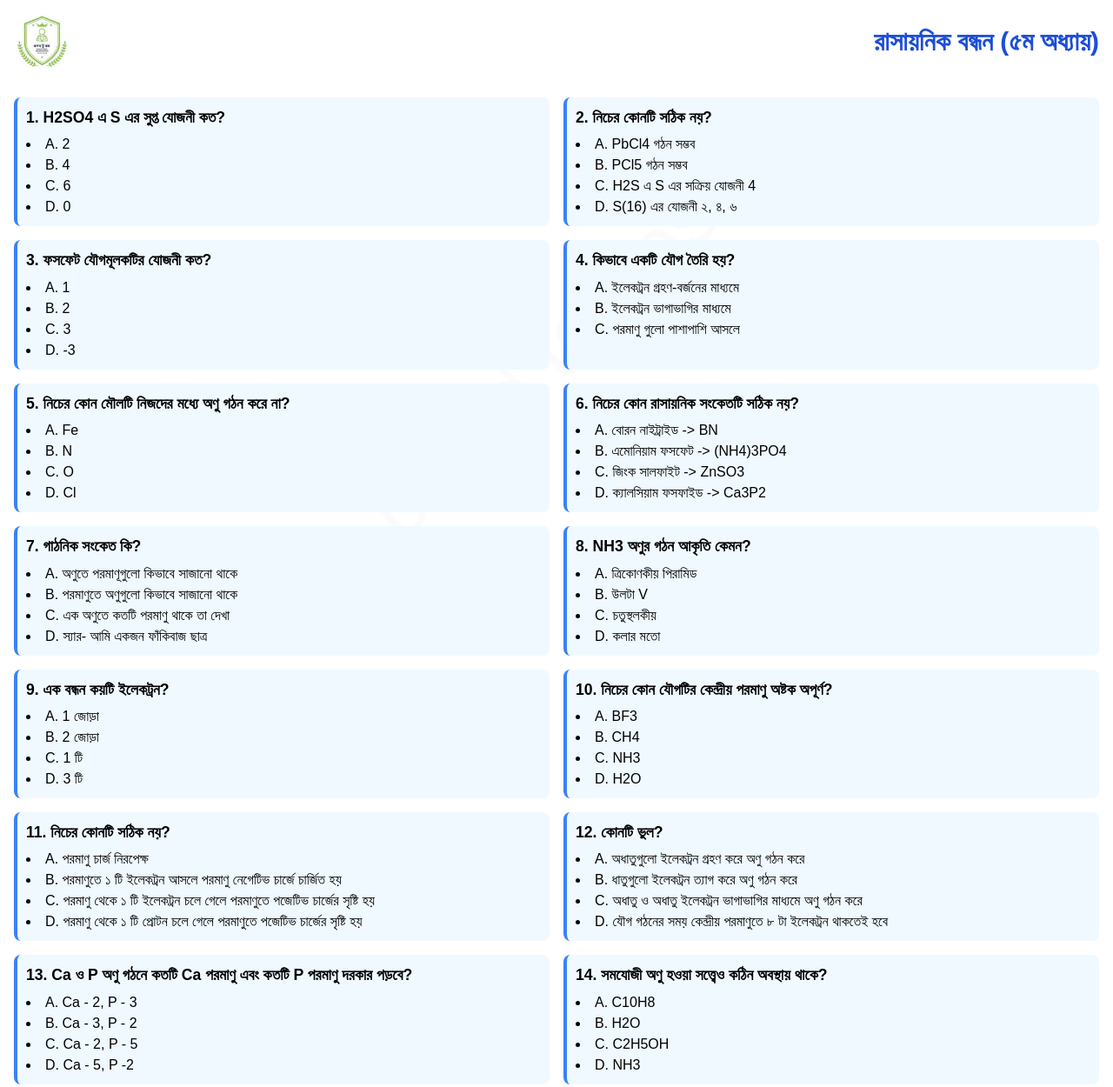
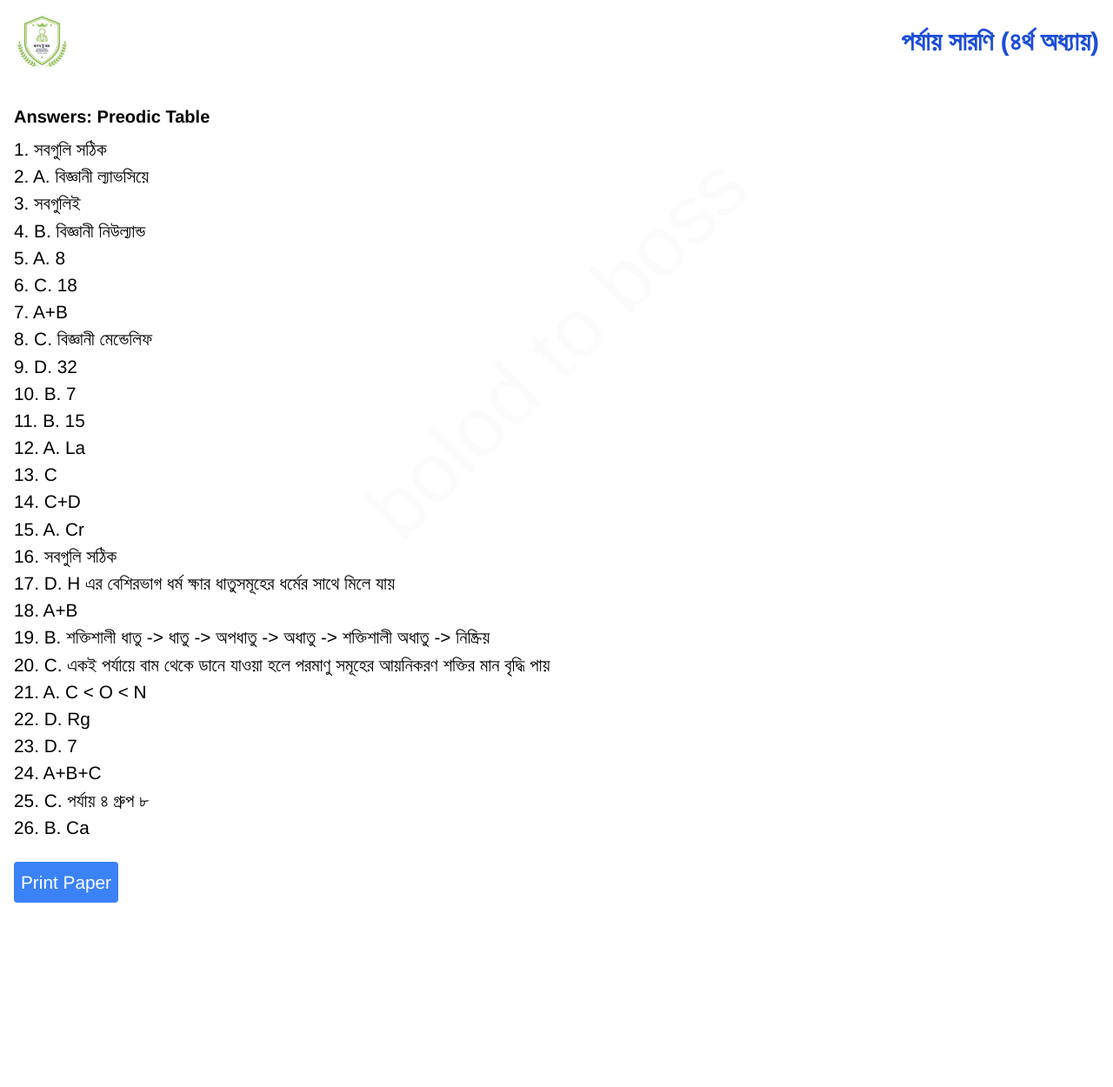
Before and after one commit to codebymojnu/print-mcq, a plain HTML site: page index.html in a window 1280 px wide. Shown: the top 1250 px of the page at 87% size. After the commit the page ends 1054 px from the top, so only its background shows below. Drawn offline with nearby package versions, Linux system fonts and the light colour scheme; a web font is replaced by a local one.

Commit message:
update code

```diff
--- a/index.html
+++ b/index.html
@@ -1,29 +1,34 @@
 <!DOCTYPE html>
 <html lang="en">
+
 <head>
     <meta charset="UTF-8">
     <meta name="viewport" content="width=device-width, initial-scale=1.0">
     <title>MCQ Paper</title>
+    <link href="https://fonts.googleapis.com/css2?family=Google+Sans&display=swap" rel="stylesheet">
     <link href="https://cdn.jsdelivr.net/npm/tailwindcss@2.2.19/dist/tailwind.min.css" rel="stylesheet">
     <link rel="stylesheet" href="styles.css">
+
 </head>
+
 <body>
     <div class="container mx-auto p-4">
         <!-- Exam Header -->
         <div class="flex justify-between items-center mb-8">
             <img src="logo.jpg" alt="Logo" class="h-16">
-            <h1 class="text-3xl font-bold text-blue-700">রাসায়নিক বন্ধন (৫ম অধ্যায়)</h1>
+            <h1 class="text-3xl font-bold text-blue-700">পর্যায় সারণি (৪র্থ অধ্যায়)</h1>
         </div>
         <div class="watermark">bolod to boss</div>
-        <div id="mcq-paper" class="grid grid-cols-1 md:grid-cols-2 gap-4">
+        <div id="mcq-paper" class="grid grid-cols-1 md:grid-cols-2 gap-4 hidden">
             <!-- Questions will be injected here by JavaScript -->
         </div>
-        <div id="answers" class="mt-4">
-            <h2 class="text-xl font-bold mb-2">Sample Answers:</h2>
+        <div id="answers" class="mt-4 ">
+            <h2 class="text-xl font-bold mb-2">Answers: Preodic Table</h2>
             <div id="answers-list"></div>
         </div>
         <button id="print-btn" class="no-print mt-4 p-2 bg-blue-500 text-white rounded">Print Paper</button>
     </div>
     <script src="script.js"></script>
 </body>
+
 </html>
--- /dev/null
+++ b/questions.4.json
@@ -0,0 +1,197 @@
+[
+  {
+    "question": "পর্যায় সারণি থেকে একজন শিক্ষার্থী কিভাবে উপকৃত হবে?",
+    "options": [
+      "অল্প সময়ে পৃথিবীর সকল পদার্থ সম্পর্কে সম্যক ধারণা পাবে",
+      "শুধুমাত্র মৌলিক পদার্থের ধর্ম সম্পর্কে জানতে পারবে",
+      "নতুন একটি পদার্থ আবিষ্কার করতে সাহায্য করবে"
+    ],
+    "correctAnswer": "সবগুলি সঠিক"
+  },
+  {
+    "question": "সর্বপ্রথম মৌলসমূহকে ধাতু এবং অধাতু এই দুইভাগে ভাগ করেন?",
+    "options": [
+      "বিজ্ঞানী ল্যাভসিয়ে",
+      "বিজ্ঞানী ডোবেরাইনার",
+      "বিজ্ঞানী মেন্ডেলিফ",
+      "বিজ্ঞানী হেনরি মোসলে"
+    ],
+    "correctAnswer": "A. বিজ্ঞানী ল্যাভসিয়ে"
+  },
+  {
+    "question": "নিচের কোন মৌলত্রয়ী ডোবেরাইনের ত্রয়ী সূত্র মেনে চলে?",
+    "options": [
+      "লিথিয়াম, সোডিয়াম, পটাশিয়াম",
+      "ক্যালসিয়াম, স্ট্রোনসিয়াম, বেরিয়াম",
+      "ক্লোরিন, ব্রোমিন, আয়োডিন"
+    ],
+    "correctAnswer": "সবগুলিই"
+  },
+  {
+    "question": "অষ্টক সূত্র প্রদান করেন?",
+    "options": [
+      "বিজ্ঞানী ল্যাভসিয়ে",
+      "বিজ্ঞানী নিউল্যান্ড",
+      "বিজ্ঞানী মেন্ডেলিফ",
+      "বিজ্ঞানী হেনরি মোসলে"
+    ],
+    "correctAnswer": "B. বিজ্ঞানী নিউল্যান্ড"
+  },
+  {
+    "question": "মেন্ডেলিফ পর্যায় সারণিতে কয়টি কলাম রেখেছিলেন?",
+    "options": ["8", "9", "0", "18"],
+    "correctAnswer": "A. 8"
+  },
+  {
+    "question": "পর্যায় সারণিতে মোট কয়টি মৌল অধাতু?",
+    "options": ["16", "20", "18", "14"],
+    "correctAnswer": "C. 18"
+  },
+  {
+    "question": "নিচের কোন মৌলদ্বয়ের ক্ষেত্রে মেন্ডেলিফের সূত্রের ত্রুটি পরিলক্ষিত হয়?",
+    "options": [
+      "আর্গন ও পটাশিয়াম",
+      "টেলুরিয়াম ও আয়োডিন",
+      "নাইট্রোজেন ও অক্সিজেন"
+    ],
+    "correctAnswer": "A+B"
+  },
+  {
+    "question": "পর্যায় সারণির জনক কে?",
+    "options": [
+      "বিজ্ঞানী ল্যাভসিয়ে",
+      "বিজ্ঞানী ডোবেরাইনার",
+      "বিজ্ঞানী মেন্ডেলিফ",
+      "বিজ্ঞানী হেনরি মোসলে"
+    ],
+    "correctAnswer": "C. বিজ্ঞানী মেন্ডেলিফ"
+  },
+
+  {
+    "question": "পর্যায় সারণির ৩ নম্বর কলামে কয়টি মৌল রয়েছে?",
+    "options": ["16", "18", "8", "32"],
+    "correctAnswer": "D. 32"
+  },
+  {
+    "question": "পর্যায় সারণিতে ১৬ নম্বর কলামে কয়টি মৌল আছে?",
+    "options": ["4", "16", "7", "6"],
+    "correctAnswer": "B. 7"
+  },
+  {
+    "question": "ল্যান্থানাইড সারির মৌল কয়টি?",
+    "options": ["16", "15", "14", "32"],
+    "correctAnswer": "B. 15"
+  },
+  {
+    "question": "ল্যান্থানাইড সারির ১ম মৌলের প্রতীক কি?",
+    "options": ["La", "Lu", "Ac", "Lr"],
+    "correctAnswer": "A. La"
+  },
+  {
+    "question": "K মৌলটির পর্যায় সারণিতে ৪ নম্বর পর্যায়ে অবস্থিত কেন?",
+    "options": [
+      "মৌলটির শেষ শক্তিস্তরে ৪ টি ইলেকট্রন থাকে",
+      "মৌলটির p অরবিটালে ৪ টি ইলেকট্রন আছে",
+      "মৌলটির সর্বঃবহিস্থ শক্তিস্তর ৪",
+      "মৌলটির সর্বশেষ ইলেকট্রন ৪ নম্বর শক্তিস্তরে অবস্থান করে"
+    ],
+    "correctAnswer": "C"
+  },
+  {
+    "question": "s + p + 10; এর নিয়মে নিচের কোন মৌলটির গ্রুপ নম্বর নির্ধারিত হবে?",
+    "options": ["Mg", "Fe", "Al", "S"],
+    "correctAnswer": "C+D"
+  },
+  {
+    "question": "s + d; এর নিয়মে কোন মৌলটির গ্রুপ নম্বর নির্ধারিত হয়?",
+    "options": ["Cr", "Ca", "S", "B"],
+    "correctAnswer": "A. Cr"
+  },
+  {
+    "question": "ইলেকট্রন বিন্যাসই পর্যায় সারণির মূল ভিত্তি কেন?",
+    "options": [
+      "মৌলের অবস্থান নির্ণয় করা যায়",
+      "মৌলের ধর্মের ব্যাখ্যা করা যায়",
+      "মৌল কি ধরণের যৌগ গঠন করবে তা বোঝা যায়"
+    ],
+    "correctAnswer": "সবগুলি সঠিক"
+  },
+  {
+    "question": "হাইড্রোজেনের অবস্থান গ্রুপ ১ এ দেয়ার কারণ কি?",
+    "options": [
+      "হাইড্রোজেন একটি অধাতু তাই",
+      "H 1টি ইলেকট্রন গ্রহণ করতে পারে বলে",
+      "H এর সর্বোঃবহিস্থ শক্তিস্তরে ১ টি ইলেকট্রন থাকে",
+      "H এর বেশিরভাগ ধর্ম ক্ষার ধাতুসমূহের ধর্মের সাথে মিলে যায়"
+    ],
+    "correctAnswer": "D. H এর বেশিরভাগ ধর্ম ক্ষার ধাতুসমূহের ধর্মের সাথে মিলে যায়"
+  },
+  {
+    "question": "নিচের কোনটি সঠিক?",
+    "options": [
+      "He এর অবস্থান পর্যায় সারণির ১৮ নম্বর গ্রুপে",
+      "পর্যায় সারণির সৌন্দর্য রক্ষার্থে ল্যান্থানাইড এবং এক্টানাইড সারি তৈরি হয়েছে",
+      "He এর অবস্থান পর্যায় সারণির 2 নম্বর গ্রুপে"
+    ],
+    "correctAnswer": "A+B"
+  },
+  {
+    "question": "একই পর্যায়ে বাম থেকে ডানে গেলে নিচের কোন ক্রমটি সঠিক?",
+    "options": [
+      "শক্তিশালী অধাতু -> অধাতু -> অপধাতু -> ধাতু -> শক্তিশালী ধাতু -> নিষ্ক্রিয়",
+      "শক্তিশালী ধাতু -> ধাতু -> অপধাতু -> অধাতু -> শক্তিশালী অধাতু -> নিষ্ক্রিয়",
+      "ধাতু -> শক্তিশালী ধাতু -> অপধাতু -> শক্তিশালী অধাতু -> অধাতু -> নিষ্ক্রিয়",
+      "আজ আমার মন ভাল নেই"
+    ],
+    "correctAnswer": "B. শক্তিশালী ধাতু -> ধাতু -> অপধাতু -> অধাতু -> শক্তিশালী অধাতু -> নিষ্ক্রিয়"
+  },
+  {
+    "question": "নিচের কোনটি ভুল নয়?",
+    "options": [
+      "একই পর্যায়ে বাম থেকে ডানে যাওয়া হলে পরমাণু সমূহের আকার বৃদ্ধি পেতে থাকে",
+      "একই পর্যায়ে বাম থেকে ডানে যাওয়া হলে পরমাণু সমূহের তড়িৎ ঋণাত্মকতা কমতে থাকে",
+      "একই পর্যায়ে বাম থেকে ডানে যাওয়া হলে পরমাণু সমূহের আয়নিকরণ শক্তির মান বৃদ্ধি পায়",
+      "একই গ্রুপ উপর থেকে নিচে যাওয়া হলে পরমাণু সমূহের ইলেকট্রন আসক্তির মান বৃদ্ধি পায়"
+    ],
+    "correctAnswer": "C. একই পর্যায়ে বাম থেকে ডানে যাওয়া হলে পরমাণু সমূহের আয়নিকরণ শক্তির মান বৃদ্ধি পায়"
+  },
+  {
+    "question": "আয়নিকরণ শক্তির সঠিক ক্রম কোনটি?",
+    "options": ["C < O < N", "Li < Be < B", "C < N < O", "Br > Cl > F"],
+    "correctAnswer": "A. C < O < N"
+  },
+  {
+    "question": "নিচের কোনটি মুদ্রা ধাতু নয়?",
+    "options": ["Cu", "Ag", "Au", "Rg"],
+    "correctAnswer": "D. Rg"
+  },
+  {
+    "question": "হ্যালোজেন মৌল কয়টি?",
+    "options": ["4", "8", "6", "7"],
+    "correctAnswer": "D. 7"
+  },
+  {
+    "question": "অবস্থান ধাতুর বৈশিষ্ট্য কোনটি?",
+    "options": [
+      "৩ থেকে ১২ গ্রুপের মৌল",
+      "এদের যৌগ রঙ্গিন হয়",
+      "প্রভাবক হিসেবে কাজ করে"
+    ],
+    "correctAnswer": "A+B+C"
+  },
+  {
+    "question": "Fe এর পর্যায় সারণিতে অবস্থান হবে____",
+    "options": [
+      "পর্যায় ৪ গ্রুপ ৭",
+      "পর্যায় ৩ গ্রুপ ৮",
+      "পর্যায় ৪ গ্রুপ ৮",
+      "পর্যায় ৩ গ্রুপ ৭"
+    ],
+    "correctAnswer": "C. পর্যায় ৪ গ্রুপ ৮"
+  },
+  {
+    "question": "নিচের কোন মৌলটির অবস্থান পর্যায় সারণির গ্রুপ ২ এবং পর্যায় ৪ এ?",
+    "options": ["Mg", "Ca", "B", "S"],
+    "correctAnswer": "B. Ca"
+  }
+]
--- a/questions.json
+++ /dev/null
@@ -1,125 +0,0 @@
-[
-    {
-      "question": "H2SO4 এ S এর সুপ্ত যোজনী কত?",
-      "options": ["2", "4", "6", "0"],
-      "correctAnswer": "D. 0"
-    },
-    {
-      "question": "নিচের কোনটি সঠিক নয়?",
-      "options": [
-        "PbCl4 গঠন সম্ভব",
-        "PCl5 গঠন সম্ভব",
-        "H2S এ S এর সক্রিয় যোজনী 4",
-        "S(16) এর যোজনী ২, ৪, ৬"
-      ],
-      "correctAnswer": "উত্তর নেই"
-    },
-    {
-      "question": "ফসফেট যৌগমূলকটির যোজনী কত?",
-      "options": ["1", "2", "3", "-3"],
-      "correctAnswer": "C. 3"
-    },
-    {
-      "question": "কিভাবে একটি যৌগ তৈরি হয়?",
-      "options": [
-        "ইলেকট্রন গ্রহণ-বর্জনের মাধ্যমে",
-        "ইলেকট্রন ভাগাভাগির মাধ্যমে",
-        "পরমাণু গুলো পাশাপাশি আসলে"
-      ],
-      "correctAnswer": "সবগুলি"
-    },
-    {
-      "question": "নিচের কোন মৌলটি নিজদের মধ্যে অণু গঠন করে না?",
-      "options": ["Fe", "N", "O", "Cl"],
-      "correctAnswer": "A. Fe"
-    },
-    {
-      "question": "নিচের কোন রাসায়নিক সংকেতটি সঠিক নয়?",
-      "options": [
-        "বোরন নাইট্রাইড -> BN",
-        "এমোনিয়াম ফসফেট -> (NH4)3PO4",
-        "জিংক সালফাইট -> ZnSO3",
-        "ক্যালসিয়াম ফসফাইড -> Ca3P2"
-      ],
-      "correctAnswer": "সবগুলিই সঠিক"
-    },
-    {
-      "question": "গাঠনিক সংকেত কি?",
-      "options": [
-        "অণুতে পরমাণূগুলো কিভাবে সাজানো থাকে",
-        "পরমাণুতে অণুগুলো কিভাবে সাজানো থাকে",
-        "এক অণুতে কতটি পরমাণু থাকে তা দেখা",
-        "স্যার- আমি একজন ফাঁকিবাজ ছাত্র"
-      ],
-      "correctAnswer": "অণুতে পরমাণূগুলো কিভাবে সাজানো থাকে তা প্রকাশ করা"
-    },
-    {
-      "question": "NH3 অণুর গঠন আকৃতি কেমন?",
-      "options": [
-        "ত্রিকোণকীয় পিরামিড",
-        "উলটা V",
-        "চতুস্থলকীয়",
-        "কলার মতো"
-      ],
-      "correctAnswer": "ত্রিকোণকীয় পিরামিড"
-    },
-    {
-      "question": "এক বন্ধন কয়টি ইলেকট্রন?",
-      "options": ["1 জোড়া", "2 জোড়া", "1 টি", "3 টি"],
-      "correctAnswer": "1 জোড়া"
-    },
-    {
-      "question": "নিচের কোন যৌগটির কেন্দ্রীয় পরমাণু অষ্টক অপূর্ণ?",
-      "options": ["BF3", "CH4", "NH3", "H2O"],
-      "correctAnswer": "BF3"
-    },
-    {
-      "question": "নিচের কোনটি সঠিক নয়?",
-      "options": [
-        "পরমাণু চার্জ নিরপেক্ষ",
-        "পরমাণুতে ১ টি ইলেকট্রন আসলে পরমাণু নেগেটিভ চার্জে চার্জিত হয়",
-        "পরমাণু থেকে ১ টি ইলেকট্রন চলে গেলে পরমাণুতে পজেটিভ চার্জের সৃষ্টি হয়",
-        "পরমাণু থেকে ১ টি প্রোটন চলে গেলে পরমাণুতে পজেটিভ চার্জের সৃষ্টি হয়"
-      ],
-      "correctAnswer": "পরমাণু থেকে ১ টি প্রোটন চলে গেলে পরমাণুতে পজেটিভ চার্জের সৃষ্টি হয়"
-    },
-    {
-      "question": "কোনটি ভুল?",
-      "options": [
-        "অধাতুগুলো ইলেকট্রন গ্রহণ করে অণু গঠন করে",
-        "ধাতুগুলো ইলেকট্রন ত্যাগ করে অণু গঠন করে",
-        "অধাতু ও অধাতু ইলেকট্রন ভাগাভাগির মাধ্যমে অণু গঠন করে",
-        "যৌগ গঠনের সময় কেন্দ্রীয় পরমাণুতে ৮ টা ইলেকট্রন থাকতেই হবে"
-      ],
-      "correctAnswer": "যৌগ গঠনের সময় কেন্দ্রীয় পরমাণুতে ৮ টা ইলেকট্রন থাকতেই হবে"
-    },
-    {
-      "question": "Ca ও P অণু গঠনে কতটি Ca পরমাণু এবং কতটি P পরমাণু দরকার পড়বে?",
-      "options": [
-        "Ca - 2, P - 3",
-        "Ca - 3, P - 2",
-        "Ca - 2, P - 5",
-        "Ca - 5, P -2"
-      ],
-      "correctAnswer": "Ca - 3, P - 2"
-    },
-    {
-      "question": "সমযোজী অণু হওয়া সত্ত্বেও কঠিন অবস্থায় থাকে?",
-      "options": ["C10H8", "H2O", "C2H5OH", "NH3"],
-      "correctAnswer": "C10H8"
-    },
-    {
-      "question": "সমযোজী যৌগের ক্ষেত্রে কোনটি সঠিক?",
-      "options": [
-        "গলানাংক ও স্ফুটনাংক অনেক কম",
-        "সাধারণত পানিতে দ্রবীভূত হয়",
-        "দু-একটি ব্যাতিক্রম ছাড়া সবাই বিদ্যুৎ পরিবহন করে"
-      ],
-      "correctAnswer": "গলানাংক ও স্ফুটনাংক অনেক কম"
-    },
-    {
-      "question": "কোনটি পোলার যৌগ নয়?",
-      "options": ["H2O", "CH3OH", "CO2", "HF"],
-      "correctAnswer": "CO2"
-    }
-  ]
--- a/script.js
+++ b/script.js
@@ -1,6 +1,6 @@
 // script.js
 document.addEventListener('DOMContentLoaded', () => {
-    fetch('questions.json')
+    fetch('questions.4.json')
         .then(response => response.json())
         .then(data => {
             const mcqPaper = document.getElementById('mcq-paper');
@@ -20,6 +20,7 @@ document.addEventListener('DOMContentLoaded', () => {
 
                 item.options.forEach((option, i) => {
                     const listItem = document.createElement('li');
+                    listItem.style.listStyleType = 'none';
                     listItem.textContent = `${String.fromCharCode(65 + i)}. ${option}`;
                     optionsList.appendChild(listItem);
                 });
--- a/styles.css
+++ b/styles.css
@@ -1,24 +1,18 @@
-/* Tailwind CSS CDN should be linked in HTML for utility classes */
-
 body {
-    font-family: 'Arial', sans-serif;
+  font-family: "Google Sans", "Helvetica Neue", sans-serif;
+  font-size: 1.3rem;
 }
 
 /* Watermark styling */
 .watermark {
   position: fixed;
-    top: 0;
-    left: 0;
-    right: 0;
-    bottom: 0;
+  top: 50%;
+  left: 50%;
+  transform: translate(-50%, -50%) rotate(-45deg);
   opacity: 0.1;
   font-size: 6rem;
   color: #d3d3d3;
   z-index: -1;
-    transform: rotate(-45deg);
-    display: flex;
-    justify-content: center;
-    align-items: center;
   pointer-events: none;
 }
 
@@ -54,50 +48,63 @@ body {
 
 /* Print-specific styles */
 @media print {
-    /* Hide all elements that are not part of the paper */
   body * {
     visibility: hidden;
   }
 
-    /* Ensure only the container with the paper content is visible */
-    .container, .container * {
+  .container,
+  .container * {
     visibility: visible;
   }
 
-    /* Hide the print button */
   .no-print {
     display: none;
   }
 
-    /* Prevent page breaks inside questions */
   .question {
+    display: none;
     page-break-inside: avoid;
+    margin-top: 120px;
   }
 
-    /* Ensure the paper layout fills the page nicely */
-    .container {
-        position: absolute;
-        left: 0;
-        top: 0;
-        width: 100%;
-        margin: 0;
-        padding: 20px;
-        border: none;
-        box-shadow: none;
+  @page {
+    margin-top: 0; /* Add some top margin for the header */
+    margin-bottom: 0; /* Add some bottom margin */
   }
 
-    /* Hide browser's default header and footer (time, date, URL) */
-    @page {
-        margin-top: 0;
-        margin-bottom: 0;
+  /* Ensure header is repeated on every page */
+  .container:before {
+    content: "";
+    display: block;
+
+    height: 1.5cm;
   }
 
-    /* Watermark should be less intense on print */
-    .watermark {
-        opacity: 0.5;
+  .flex {
+    display: flex;
+    justify-content: space-between;
+    align-items: center;
+    position: fixed;
+    top: 0;
+    left: 0;
+    right: 0;
+    padding: 10px 20px;
+    background-color: white;
+    margin-top: 0px;
   }
 
-    /* Adjust grid layout for equal columns */
+  .watermark {
+    position: fixed;
+    top: 50%;
+    left: 50%;
+    transform: translate(-50%, -50%) rotate(-45deg);
+    opacity: 0.1;
+    font-size: 6rem;
+    color: #d3d3d3;
+    z-index: -1;
+    pointer-events: none;
+  }
+
   .grid {
     display: grid;
     grid-template-columns: 1fr 1fr;
```
Lines whose indentation alone changed are shown as unchanged.
